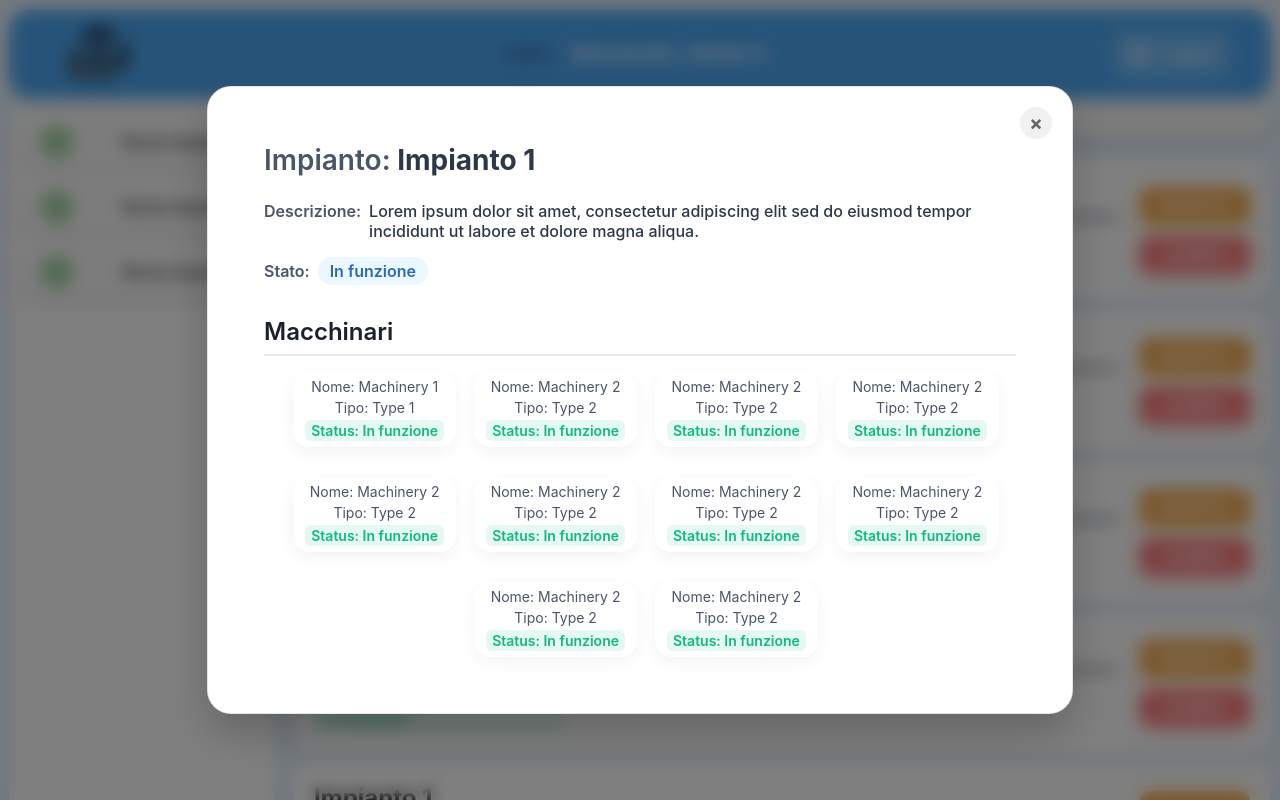
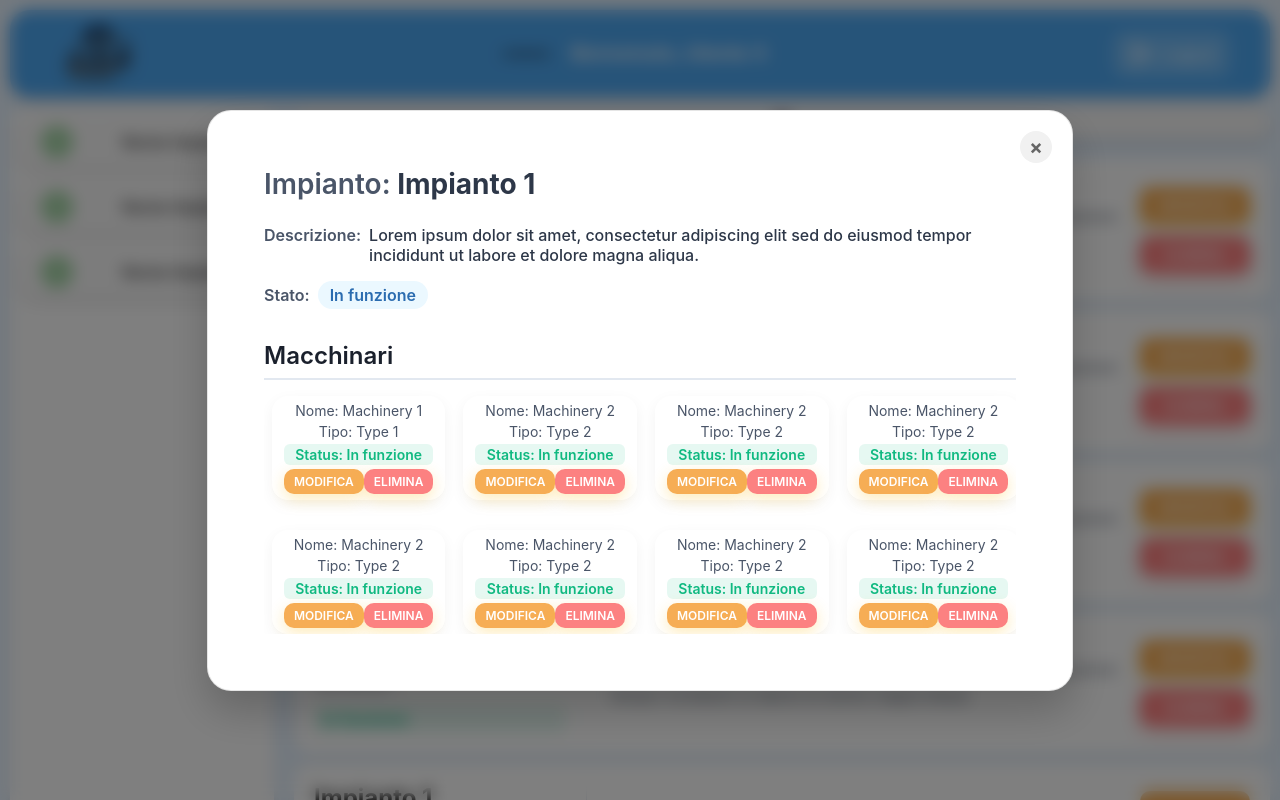
Before and after one commit to DanielKirash/MushroomEngine, a React (Create React App) app: page /dashboard in a window 1280 px wide. Both pictures are taken after a click on the element 782 px from the left and 229 px from the top of the page. Shown: the top 800 px of the page. Built offline with nearby package versions, Linux system fonts and the light colour scheme.

Commit message:
Enhance ButtonCrud component: add testo prop for button text, implement modify and delete functionality for machinery, and update styles for improved UI consistency.

```diff
--- a/src/UI/atoms/buttons/ButtonCrud.tsx
+++ b/src/UI/atoms/buttons/ButtonCrud.tsx
@@ -1,7 +1,7 @@
 import './style.css'
 import { ButtonCrudProps } from './ButtonsTypes';
 
-const ButtonCrud = ({ funzioneBtn }:ButtonCrudProps) => {
+const ButtonCrud = ({ funzioneBtn, testo }:ButtonCrudProps) => {
 
 
     const handleModify = () => {
@@ -21,11 +21,17 @@ const ButtonCrud = ({ funzioneBtn }:ButtonCrudProps) => {
             case 'elimina':
                 handleDelete();
                 break;
+            case 'modificaMachinary':
+                handleModify();
+                break;
+            case 'eliminaMachinary':
+                handleDelete();
+                break;
         }
     }
 
     return (
-        <button className={funzioneBtn} onClick={handleFunction}>{funzioneBtn?.toLocaleUpperCase()}</button>
+        <button className={funzioneBtn} onClick={handleFunction}>{testo}</button>
     )
 }
 
--- a/src/UI/atoms/buttons/ButtonsTypes.ts
+++ b/src/UI/atoms/buttons/ButtonsTypes.ts
@@ -1,3 +1,4 @@
 export type ButtonCrudProps =   {
     funzioneBtn ?: string;
+    testo: string
 }
--- a/src/UI/atoms/buttons/style.css
+++ b/src/UI/atoms/buttons/style.css
@@ -1,9 +1,6 @@
-
 
 button {
-    padding: 10px 20px;
     border-radius: 10px;
-    font-size: 14px;
     font-weight: 600;
     color: #ffffff;
     border: none;
@@ -18,12 +15,30 @@ button:hover {
 
 .modifica {
     background: #F6AD55;
+    padding: 10px 20px;
     box-shadow: 0 5px 15px rgba(251, 191, 36, 0.3);
+    font-size: 14px;
 }
 
 .elimina {
     background: #FC8181;
+    padding: 10px 20px;
     box-shadow: 0 5px 15px rgba(239, 68, 68, 0.3);
+    font-size: 14px;
+}
+
+.modificaMachinary {
+    background: #F6AD55;
+    padding: 5px 10px;
+    box-shadow: 0 5px 15px rgba(251, 191, 36, 0.3);
+    font-size: 12px;
+}
+
+.eliminaMachinary {
+    background: #FC8181;
+    padding: 5px 10px;
+    box-shadow: 0 5px 15px rgba(251, 191, 36, 0.3);
+    font-size: 12px;
 }
 
 @media (max-width: 768px) {
--- a/src/UI/molecules/machinaryCard/MarchinaryCard.tsx
+++ b/src/UI/molecules/machinaryCard/MarchinaryCard.tsx
@@ -1,5 +1,6 @@
 
 import { MachinaryType } from '../../../types/MachinaryType';
+import ButtonCrud from '../../atoms/buttons/ButtonCrud';
 import './machinarycard.css';
 
 const MachinaryCard = ({ machinaryItem }: { machinaryItem: MachinaryType }) => {
@@ -9,6 +10,10 @@ const MachinaryCard = ({ machinaryItem }: { machinaryItem: MachinaryType }) => {
                 <div className="smallMachinaryName">Nome: {machinaryItem.name}</div>
                 <div className="smallMachinaryType">Tipo: {machinaryItem.type}</div>
                 <div className="smallMachinaryStatus">Status: {machinaryItem.status}</div>
+                <div className='crudButtons'>
+                    <ButtonCrud funzioneBtn='modificaMachinary' testo='MODIFICA'/>
+                    <ButtonCrud funzioneBtn='eliminaMachinary' testo='ELIMINA'/>
+                </div>
             </div>
         </div>
     );
--- a/src/UI/molecules/modal/modalContent/modalcontentmachinary.css
+++ b/src/UI/molecules/modal/modalContent/modalcontentmachinary.css
@@ -70,3 +70,9 @@
     justify-content: center;
     align-items: center;
 }
+
+.machinery-section{
+    display: flex;
+    flex-direction: column;
+    overflow: auto;
+}
--- a/src/UI/molecules/plantCard/PlantCard.tsx
+++ b/src/UI/molecules/plantCard/PlantCard.tsx
@@ -20,8 +20,8 @@ const PlantCard = (plant: PlantType) => {
                 </p>
             </div>
             <div className="plantButton">
-                <ButtonCrud funzioneBtn='modifica'/>
-                <ButtonCrud funzioneBtn='elimina'/>
+                <ButtonCrud funzioneBtn='modifica' testo='MODIFICA'/>
+                <ButtonCrud funzioneBtn='elimina' testo='ELIMINA'/>
             </div>
         </div>
     );
--- a/src/UI/organisms/mainSection/MainSection.tsx
+++ b/src/UI/organisms/mainSection/MainSection.tsx
@@ -32,8 +32,6 @@ const MainSection = () => {
         description: 'Lorem ipsum dolor sit amet, consectetur adipiscing elit sed do eiusmod tempor incididunt ut labore et dolore magna aliqua.',
         machinary: [
             { plant_id: '1', name: 'Machinery 1' , type: 'Type 1', status: 'In funzione'},
-            { plant_id: '1', name: 'Machinery 2' , type: 'Type 2', status: 'In funzione'},
-            { plant_id: '1', name: 'Machinery 2' , type: 'Type 2', status: 'In funzione'},
             { plant_id: '1', name: 'Machinery 2' , type: 'Type 2', status: 'In funzione'},
             { plant_id: '1', name: 'Machinery 2' , type: 'Type 2', status: 'In funzione'},
             { plant_id: '1', name: 'Machinery 2' , type: 'Type 2', status: 'In funzione'},
```
Also changed, not shown: src/UI/molecules/machinaryCard/machinarycard.css (line endings or trailing spaces).
